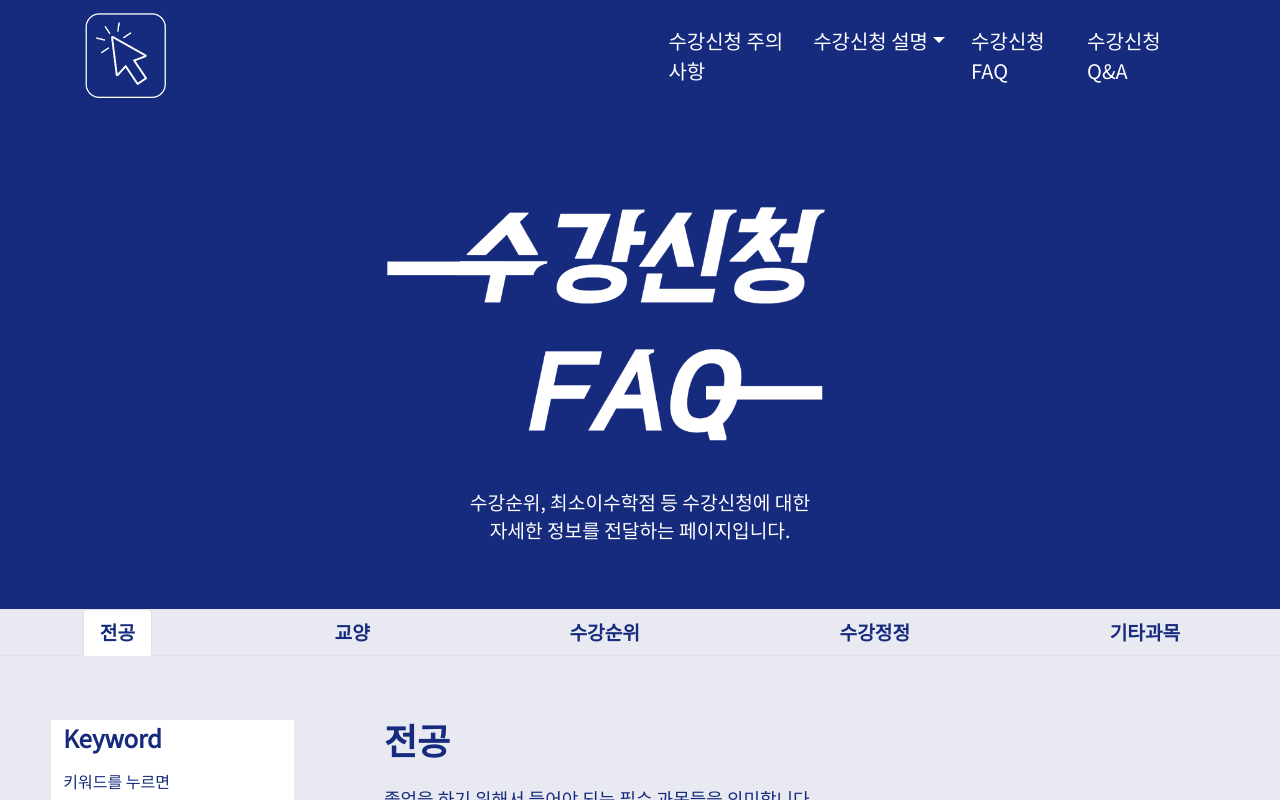
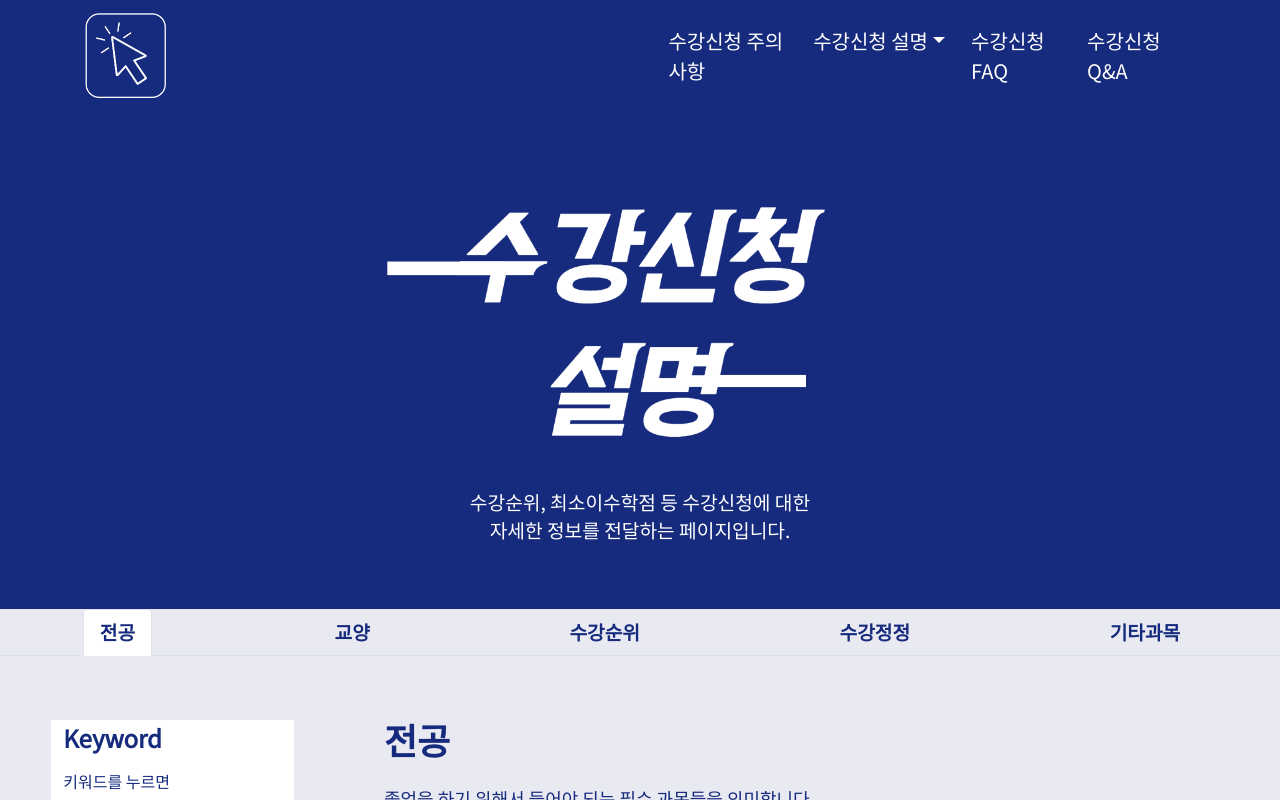
Before and after one commit to ssook1222/side-project, a React (Create React App) app: page /infoKey in a window 1280 px wide. Shown: the top 800 px of the page. Built offline with nearby package versions, Linux system fonts and the light colour scheme.

Commit message:
UPDATE : 사진 오류 수정

```diff
--- a/src/pages/infoKey/InfoKey.js
+++ b/src/pages/infoKey/InfoKey.js
@@ -220,7 +220,7 @@ function ControlledTabs(props) {
                         수강신청 화면 탭 설명입니다.
                         <Image
                             style = {{width: "100%"}}
-                            src="../images/info.PNG"/>
+                            src="../images/infoKey_ETC.PNG"/>
                         <ColoredLine color="#162B7D" />
                         ◉ <strong id="etc_1">타학과</strong>: 타학과의 전공 개설 과목을 조회할 수 있습니다.<br /><br />
                         ◉ <strong id="etc_2">교직</strong>: 전체 교직 과목을 검색할 수 있으며, 교직 탭에서는 교과구분이 '교직'인 과목만 검색됩니다.
@@ -249,7 +249,7 @@ class InfoKey extends React.Component {
                 <div className="background">
                     <Image
                         className="img"
-                        src="../images/FAQ_Text_Logo.png"/>
+                        src="../images/info.png"/>
                 </div>
 
                 <div id="textFAQ">
```
